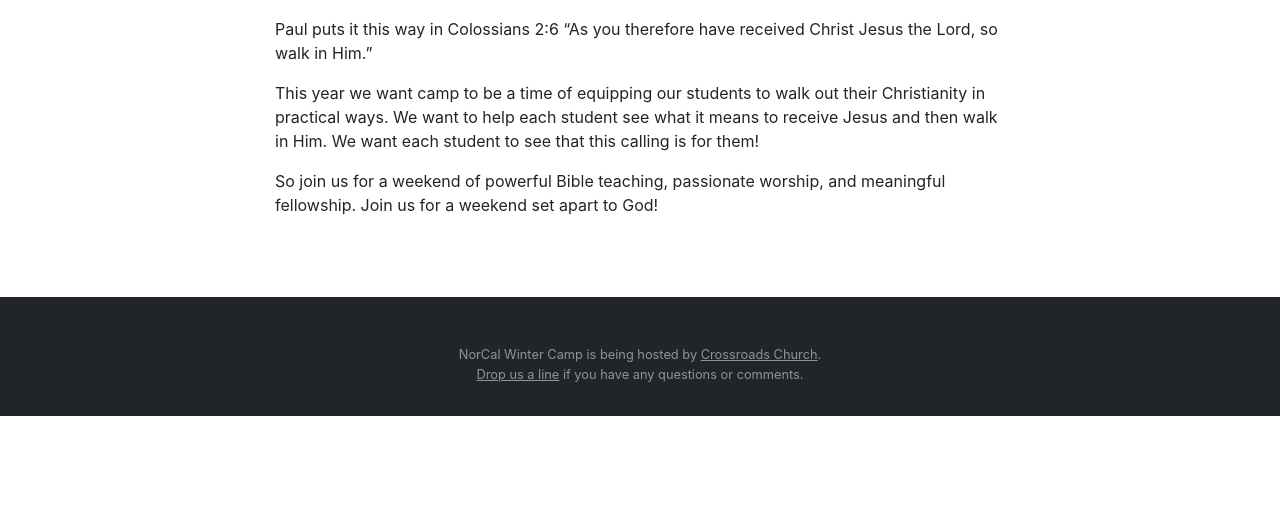
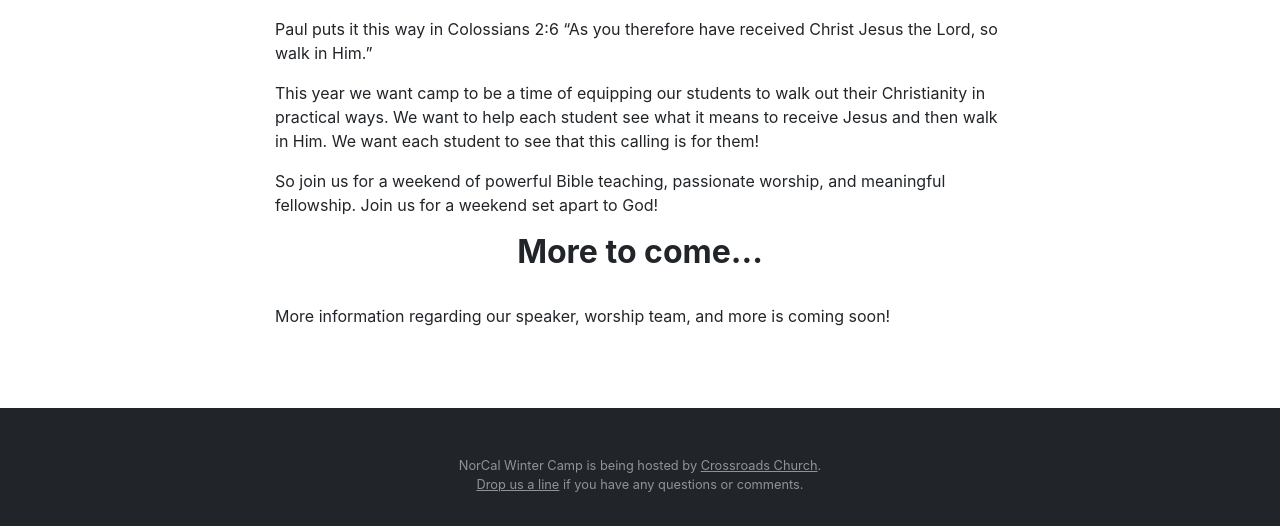
Before and after one commit to jdykast/ncwc2020, a PHP site: page / in a window 1280 px wide. Shown: the part 989-1515 px from the top of the page. Before the commit the page ends 1405 px from the top, so only its background shows below. Run offline with PHP 8.4, Linux system fonts and the light colour scheme.

Commit message:
Added more info coming soon message.

```diff
--- a/index.php
+++ b/index.php
@@ -71,7 +71,10 @@
 
                 <p>This year we want camp to be a time of equipping our students to walk out their Christianity in practical ways. We want to help each student see what it means to receive Jesus and then walk in Him. We want each student to see that this calling is for them!</p>
 
-                <p>So join us for a weekend of powerful Bible teaching, passionate worship, and meaningful fellowship. Join us for a weekend set apart to God!</p>
+				<p>So join us for a weekend of powerful Bible teaching, passionate worship, and meaningful fellowship. Join us for a weekend set apart to God!</p>
+
+				<h2>More to come...</h2>
+				<p>More information regarding our speaker, worship team, and more is coming soon!</p>
             </div>
         </div>
 	</div>
```
Also changed, not shown: 1 other file.
